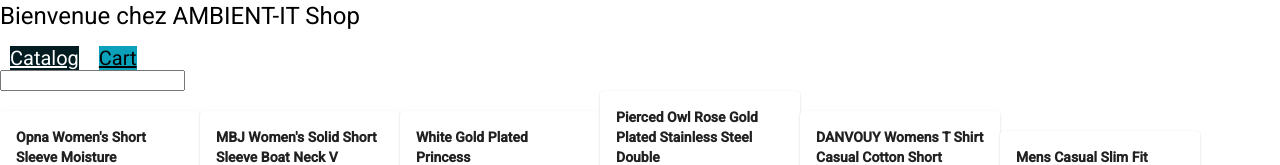
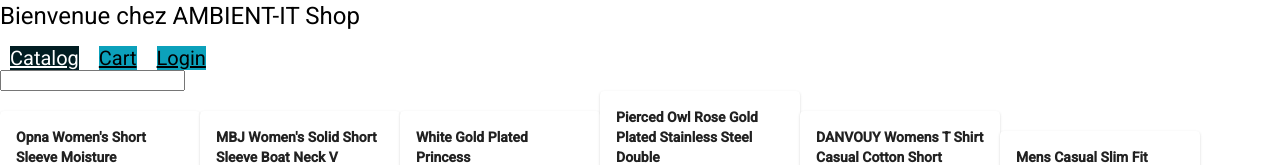
Before and after one commit to romsinge/formation1220, an Angular app: page /catalog in a window 1280 px wide. Shown: the top 165 px of the page. Built offline with nearby package versions, Linux system fonts and the light colour scheme; data requests are answered from the project's data file.

Commit message:
link to login

```diff
--- a/src/app/app.component.html
+++ b/src/app/app.component.html
@@ -2,6 +2,7 @@
 <h1>Bienvenue chez {{ title }}</h1>
 <a routerLink="/catalog" routerLinkActive="active">Catalog</a>
 <a routerLink="/cart" routerLinkActive="active">Cart</a>
+<a routerLink="/auth/login" routerLinkActive="active">Login</a>
 <br>
 
 <router-outlet></router-outlet>
```
